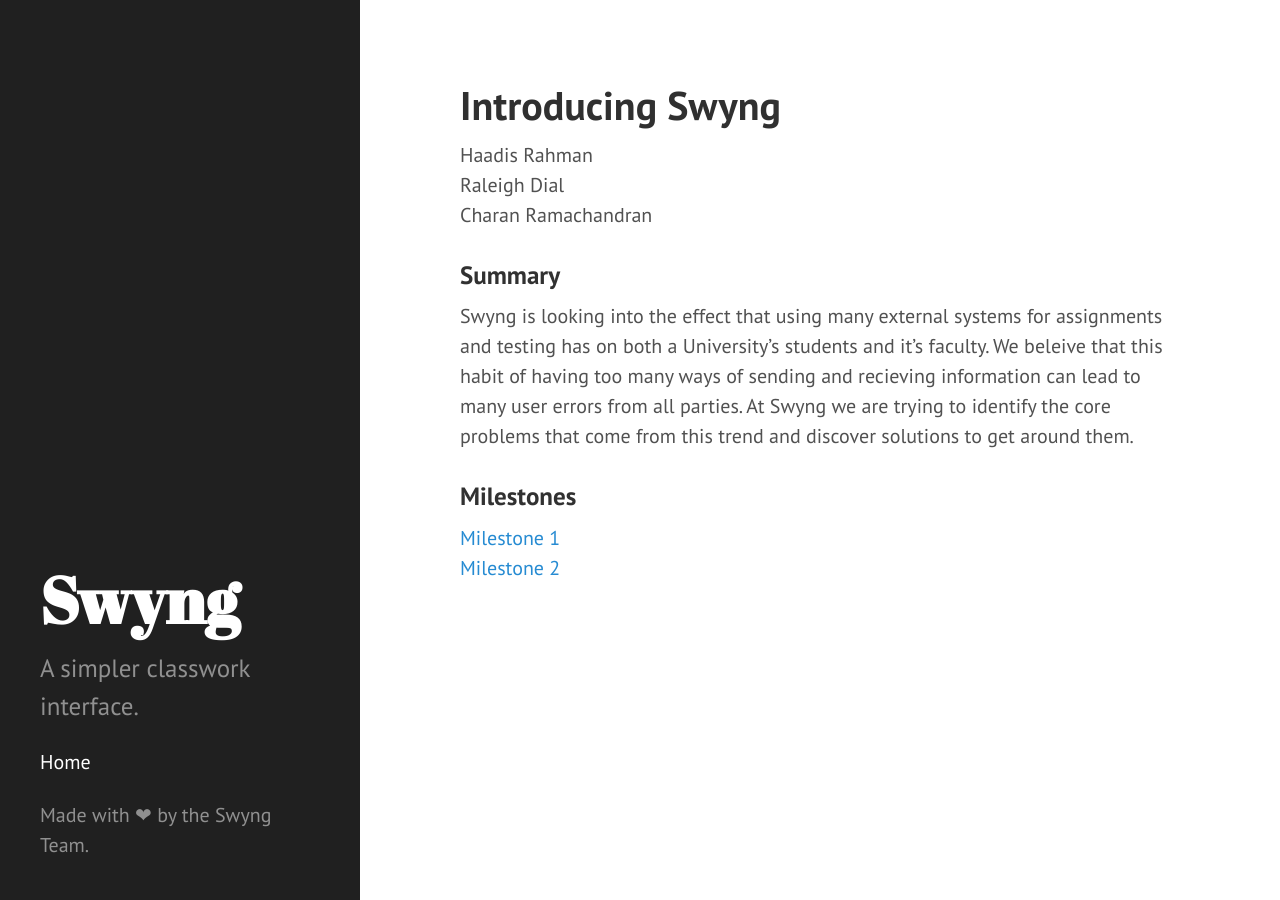
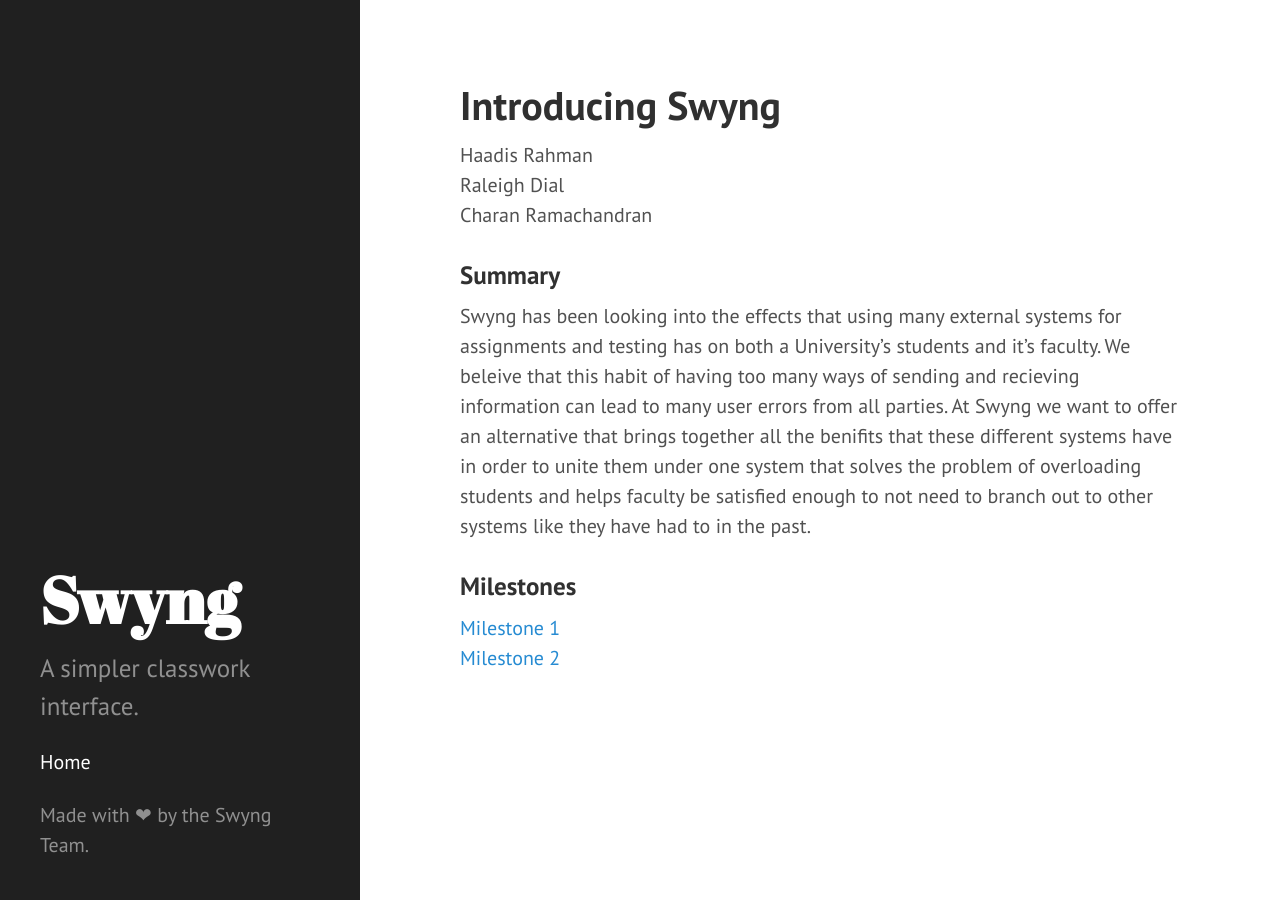
Before and after one commit to MediocreCode/4800TermProject, a Jekyll site: the page built from index.md, in a window 1280 px wide. Built offline with Jekyll 4.4.1, drawn with Linux system fonts in a browser that asks for light colours; Markdown is read by kramdown in place of the engine named in the settings.

Commit message:
redefined problem on homepage

```diff
--- a/index.md
+++ b/index.md
@@ -8,7 +8,7 @@ Raleigh Dial<br/>
 Charan Ramachandran
 
 ### Summary
-Swyng is looking into the effect that using many external systems for assignments and testing has on both a University's students and it's faculty. We beleive that this habit of having too many ways of sending and recieving information can lead to many user errors from all parties. At Swyng we are trying to identify the core problems that come from this trend and discover solutions to get around them.
+Swyng has been looking into the effects that using many external systems for assignments and testing has on both a University's students and it's faculty. We beleive that this habit of having too many ways of sending and recieving information can lead to many user errors from all parties. At Swyng we want to offer an alternative that brings together all the benifits that these different systems have in order to unite them under one system that solves the problem of overloading students and helps faculty be satisfied enough to not need to branch out to other systems like they have had to in the past.
 
 ### Milestones
 [Milestone 1](https://piazza.com/class/ksi37ehzufj56t?cid=18)
```
